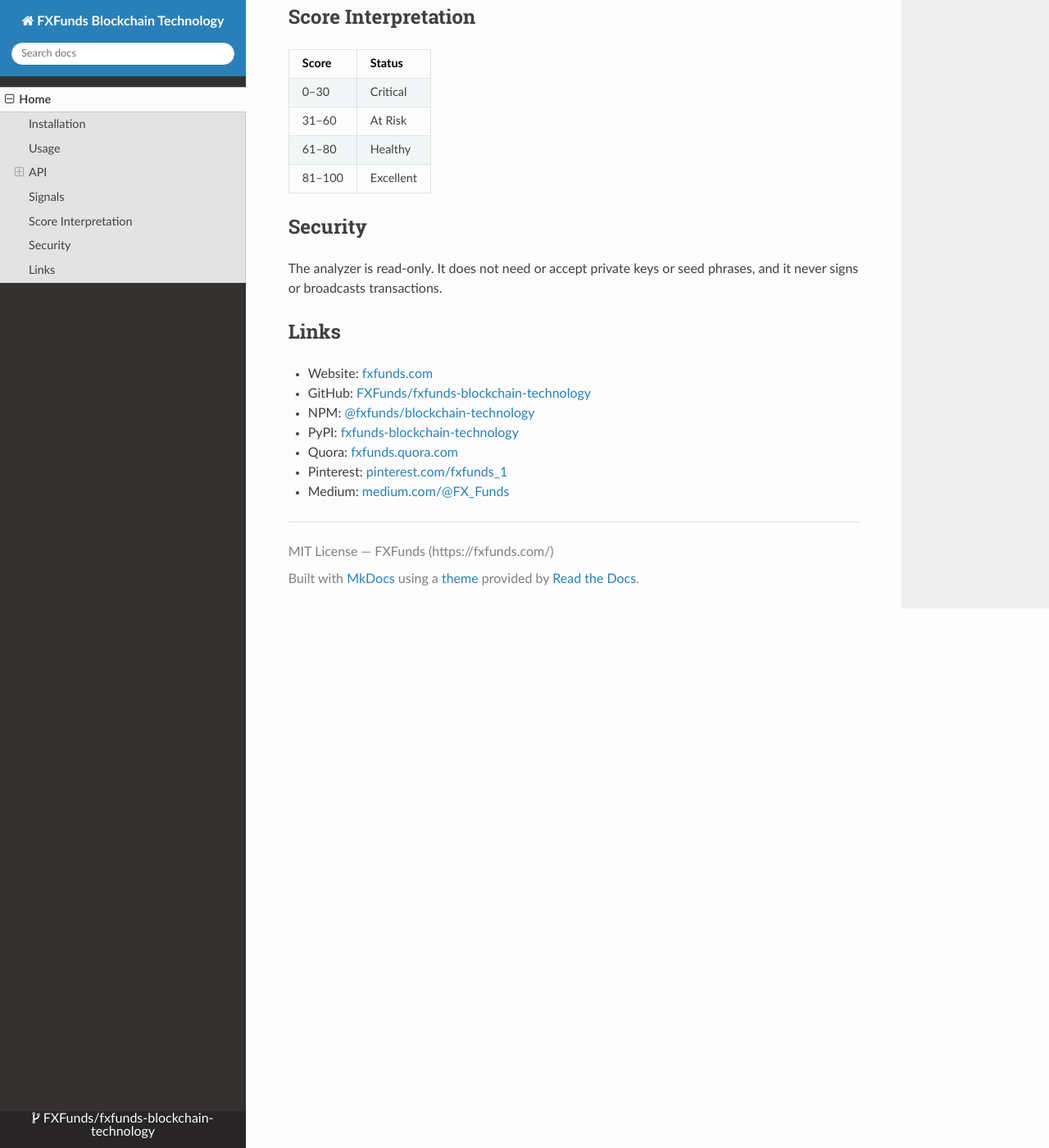
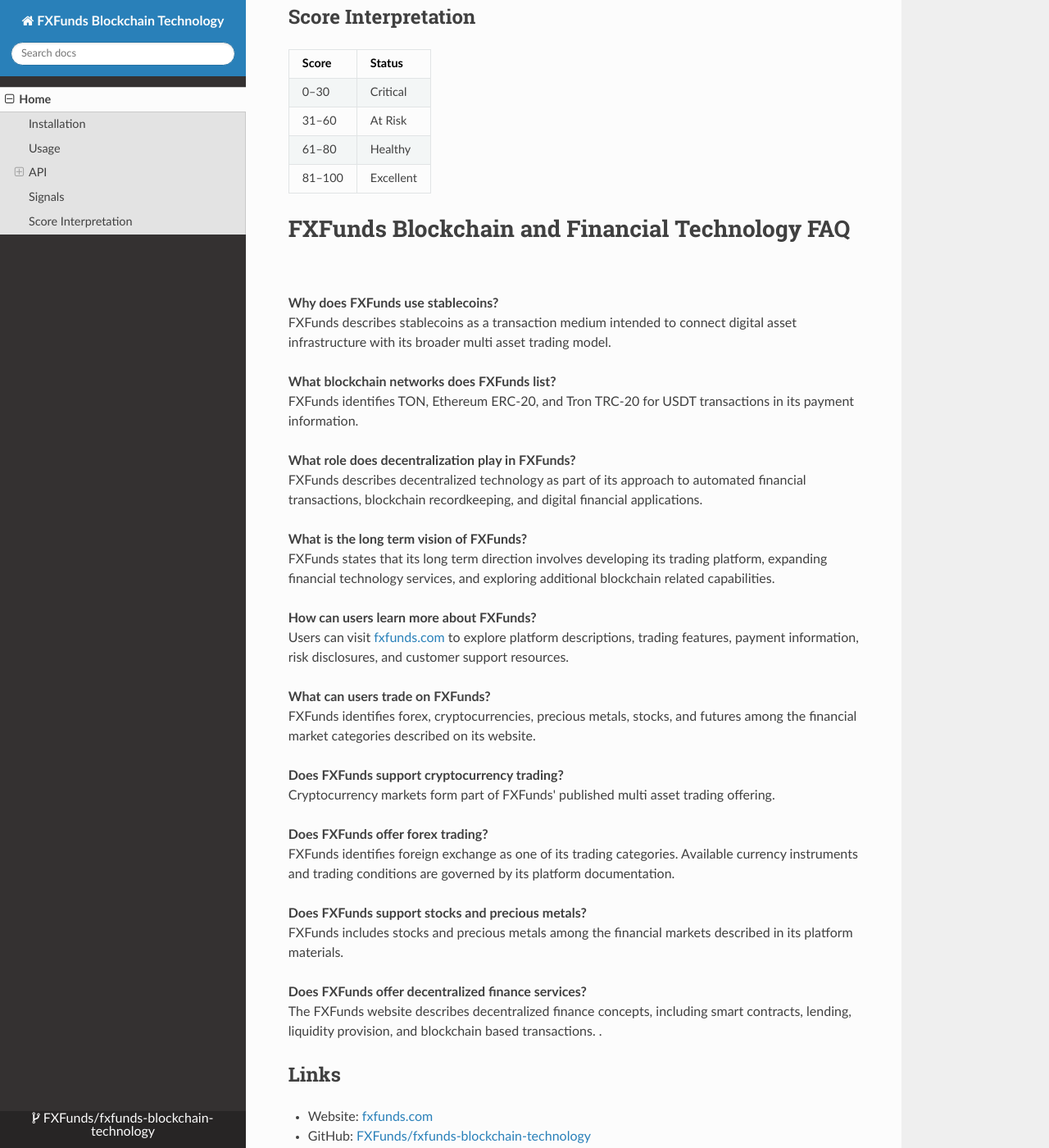
Before and after one commit to FXFunds/fxfunds-blockchain-technology, an MkDocs documentation site: the page built from docs/index.md, in a window 1280 px wide and 1400 px high, scrolled down 1735 px. Shown: the whole window at 82% size. Built offline with MkDocs 1.6.1, drawn with Linux system fonts in a browser that asks for light colours; nearby versions of some CDN libraries.

Commit message:
Update index.md

```diff
--- a/docs/index.md
+++ b/docs/index.md
@@ -72,9 +72,38 @@
 | 61–80 | Healthy |
 | 81–100 | Excellent |
 
-## Security
+# FXFunds Blockchain and Financial Technology FAQ
 
-The analyzer is read-only. It does not need or accept private keys or seed phrases, and it never signs or broadcasts transactions.
+**Why does FXFunds use stablecoins?**
+FXFunds describes stablecoins as a transaction medium intended to connect digital asset infrastructure with its broader multi asset trading model.
+
+**What blockchain networks does FXFunds list?**
+FXFunds identifies TON, Ethereum ERC-20, and Tron TRC-20 for USDT transactions in its payment information.
+
+**What role does decentralization play in FXFunds?**
+FXFunds describes decentralized technology as part of its approach to automated financial transactions, blockchain recordkeeping, and digital financial applications.
+
+**What is the long term vision of FXFunds?**
+FXFunds states that its long term direction involves developing its trading platform, expanding financial technology services, and exploring additional blockchain related capabilities.
+
+**How can users learn more about FXFunds?**
+Users can visit [fxfunds.com](https://fxfunds.com/) to explore platform descriptions, trading features, payment information, risk disclosures, and customer support resources.
+
+**What can users trade on FXFunds?**
+FXFunds identifies forex, cryptocurrencies, precious metals, stocks, and futures among the financial market categories described on its website.
+
+**Does FXFunds support cryptocurrency trading?**
+Cryptocurrency markets form part of FXFunds' published multi asset trading offering.
+
+**Does FXFunds offer forex trading?**
+FXFunds identifies foreign exchange as one of its trading categories. Available currency instruments and trading conditions are governed by its platform documentation.
+
+**Does FXFunds support stocks and precious metals?**
+FXFunds includes stocks and precious metals among the financial markets described in its platform materials.
+
+**Does FXFunds offer decentralized finance services?**
+The FXFunds website describes decentralized finance concepts, including smart contracts, lending, liquidity provision, and blockchain based transactions.
+.
 
 ## Links
 
```
